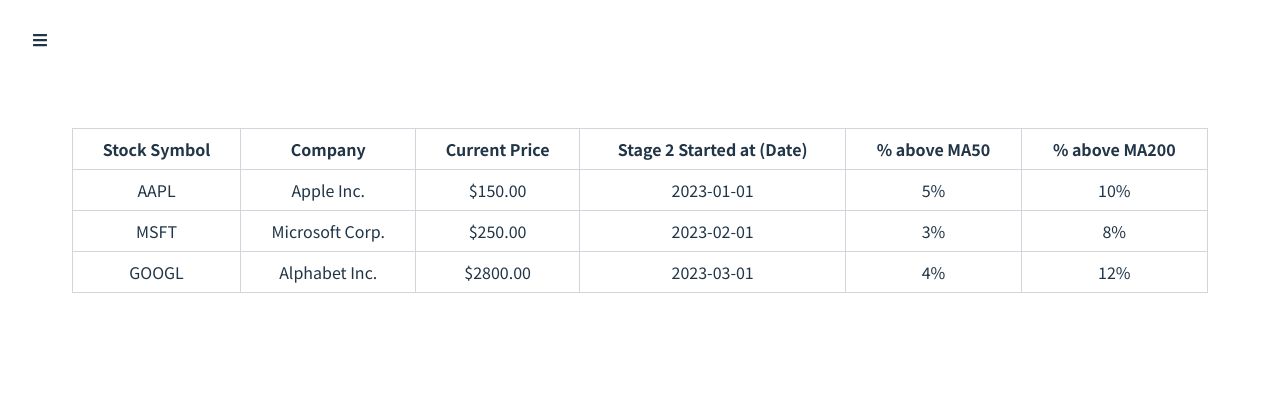
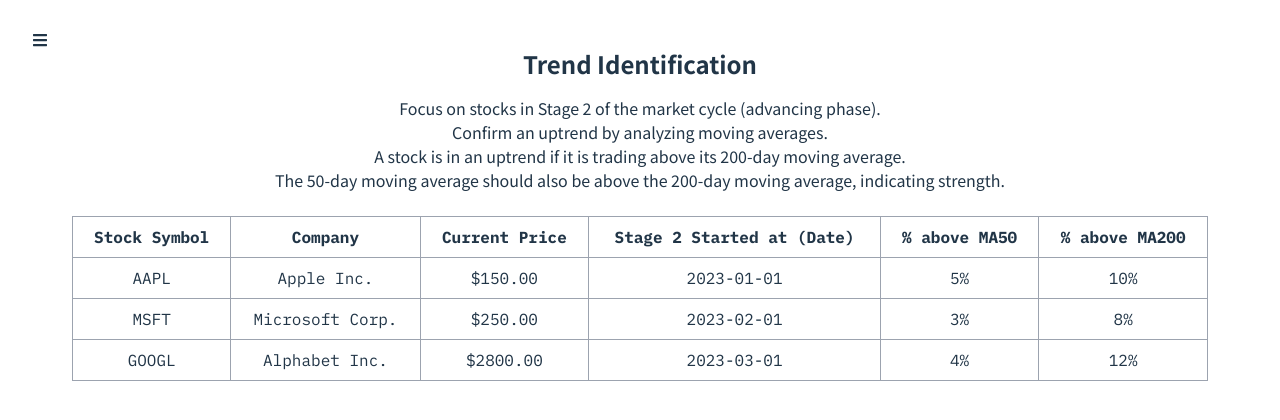
Before and after one commit to varepsilon123/IBKR-Dashboard, a React (Vite) app: page /trend in a window 1280 px wide. Shown: the top 420 px of the page. Built offline with nearby package versions, Linux system fonts and the light colour scheme.

Commit message:
style: TrendIdentification style update

```diff
--- a/index.html
+++ b/index.html
@@ -6,7 +6,7 @@
     <meta name="viewport" content="width=device-width, initial-scale=1.0" />
     <link rel="preconnect" href="https://fonts.googleapis.com">
     <link rel="preconnect" href="https://fonts.gstatic.com" crossorigin>
-    <link href="https://fonts.googleapis.com/css2?family=Noto+Sans+JP:wght@100..900&display=swap" rel="stylesheet">
+    <link href="https://fonts.googleapis.com/css2?family=IBM+Plex+Mono:ital,wght@0,100;0,200;0,300;0,400;0,500;0,600;0,700;1,100;1,200;1,300;1,400;1,500;1,600;1,700&family=Noto+Sans+JP:wght@100..900&display=swap" rel="stylesheet">
     <title>IBKR Dashboard</title>
   </head>
   <body>
--- a/src/App.tsx
+++ b/src/App.tsx
@@ -16,7 +16,7 @@
     <Router>
       <div className="relative noto-sans-jp-regular">
         <Menu onToggle={handleMenuToggle} />
-        <div className={`transition-all duration-500 ${isMenuOpen ? 'ml-72' : 'ml-10'} mr-10 mt-20`}>
+        <div className={`transition-all duration-500 ${isMenuOpen ? 'ml-72' : 'ml-10'} mr-10`}>
           <Routes>
             <Route path="/" element={<Home />} />
             <Route path="/trend" element={<TrendIdentification />} />
--- a/src/components/TrendIdentification/TrendIdentification.tsx
+++ b/src/components/TrendIdentification/TrendIdentification.tsx
@@ -1,5 +1,4 @@
 import React, { useEffect, useState } from 'react';
-// import { checkAuthStatus } from '../../controllers/auth/auth.controller';
 
 interface TrendIdentificationProps {
   children?: React.ReactNode;
@@ -8,41 +7,48 @@
 const TrendIdentification: React.FC<TrendIdentificationProps> = ({ children }) => {
   return (
     <div>
-        <table className="min-w-full border-collapse border border-gray-200">
-            <thead>
+        <h2 className="text-2xl font-bold mb-4">Trend Identification</h2>
+        <p className="mb-6">
+          Focus on stocks in Stage 2 of the market cycle (advancing phase).<br />
+          Confirm an uptrend by analyzing moving averages.<br />
+          A stock is in an uptrend if it is trading above its 200-day moving average.<br />
+          The 50-day moving average should also be above the 200-day moving average, indicating strength.
+        </p>
+        <table className="min-w-full">
+            <thead className="ibm-plex-mono-bold">
                 <tr>
-                    <th className="border border-gray-300 px-4 py-2">Stock Symbol</th>
-                    <th className="border border-gray-300 px-4 py-2">Company</th>
-                    <th className="border border-gray-300 px-4 py-2">Current Price</th>
-                    <th className="border border-gray-300 px-4 py-2">Stage 2 Started at (Date)</th>
-                    <th className="border border-gray-300 px-4 py-2">% above MA50</th>
-                    <th className="border border-gray-300 px-4 py-2">% above MA200</th>
+                    <th className="border border-gray-400 px-4 py-2">Stock Symbol</th>
+                    <th className="border border-gray-400 px-4 py-2">Company</th>
+                    <th className="border border-gray-400 px-4 py-2">Current Price</th>
+                    <th className="border border-gray-400 px-4 py-2">Stage 2 Started at (Date)</th>
+                    <th className="border border-gray-400 px-4 py-2">% above MA50</th>
+                    <th className="border border-gray-400 px-4 py-2">% above MA200</th>
                 </tr>
             </thead>
-            <tbody>
+            <tbody className="ibm-plex-mono-regular">
                 <tr>
-                    <td className="border border-gray-300 px-4 py-2">AAPL</td>
-                    <td className="border border-gray-300 px-4 py-2">Apple Inc.</td>
-                    <td className="border border-gray-300 px-4 py-2">$150.00</td>
-                    <td className="border border-gray-300 px-4 py-2">2023-01-01</td>
-                    <td className="border border-gray-300 px-4 py-2">5%</td>
-                    <td className="border border-gray-300 px-4 py-2">10%</td>
+                    <td className="border border-gray-400 px-4 py-2">AAPL</td>
+                    <td className="border border-gray-400 px-4 py-2">Apple Inc.</td>
+                    <td className="border border-gray-400 px-4 py-2">$150.00</td>
+                    <td className="border border-gray-400 px-4 py-2">2023-01-01</td>
+                    <td className="border border-gray-400 px-4 py-2">5%</td>
+                    <td className="border border-gray-400 px-4 py-2">10%</td>
                 </tr>
                 <tr>
-                    <td className="border border-gray-300 px-4 py-2">MSFT</td>
-                    <td className="border border-gray-300 px-4 py-2">Microsoft Corp.</td>
-                    <td className="border border-gray-300 px-4 py-2">$250.00</td>
-                    <td className="border border-gray-300 px-4 py-2">2023-02-01</td>
-                    <td className="border border-gray-300 px-4 py-2">3%</td>
-                    <td className="border border-gray-300 px-4 py-2">8%</td>
+                    <td className="border border-gray-400 px-4 py-2">MSFT</td>
+                    <td className="border border-gray-400 px-4 py-2">Microsoft Corp.</td>
+                    <td className="border border-gray-400 px-4 py-2">$250.00</td>
+                    <td className="border border-gray-400 px-4 py-2">2023-02-01</td>
+                    <td className="border border-gray-400 px-4 py-2">3%</td>
+                    <td className="border border-gray-400 px-4 py-2">8%</td>
                 </tr>
                 <tr>
-                    <td className="border border-gray-300 px-4 py-2">GOOGL</td>
-                    <td className="border border-gray-300 px-4 py-2">Alphabet Inc.</td>
-                    <td className="border border-gray-300 px-4 py-2">$2800.00</td>
-                    <td className="border border-gray-300 px-4 py-2">2023-03-01</td>
-                    <td className="border border-gray-300 px-4 py-2">4%</td>
-                    <td className="border border-gray-300 px-4 py-2">12%</td>
+                    <td className="border border-gray-400 px-4 py-2">GOOGL</td>
+                    <td className="border border-gray-400 px-4 py-2">Alphabet Inc.</td>
+                    <td className="border border-gray-400 px-4 py-2">$2800.00</td>
+                    <td className="border border-gray-400 px-4 py-2">2023-03-01</td>
+                    <td className="border border-gray-400 px-4 py-2">4%</td>
+                    <td className="border border-gray-400 px-4 py-2">12%</td>
                 </tr>
             </tbody>
         </table>
--- a/src/index.css
+++ b/src/index.css
@@ -79,3 +79,87 @@
   font-weight: 400;
   font-style: normal;
 }
+
+.ibm-plex-mono-thin {
+  font-family: "IBM Plex Mono", serif;
+  font-weight: 100;
+  font-style: normal;
+}
+
+.ibm-plex-mono-extralight {
+  font-family: "IBM Plex Mono", serif;
+  font-weight: 200;
+  font-style: normal;
+}
+
+.ibm-plex-mono-light {
+  font-family: "IBM Plex Mono", serif;
+  font-weight: 300;
+  font-style: normal;
+}
+
+.ibm-plex-mono-regular {
+  font-family: "IBM Plex Mono", serif;
+  font-weight: 400;
+  font-style: normal;
+}
+
+.ibm-plex-mono-medium {
+  font-family: "IBM Plex Mono", serif;
+  font-weight: 500;
+  font-style: normal;
+}
+
+.ibm-plex-mono-semibold {
+  font-family: "IBM Plex Mono", serif;
+  font-weight: 600;
+  font-style: normal;
+}
+
+.ibm-plex-mono-bold {
+  font-family: "IBM Plex Mono", serif;
+  font-weight: 700;
+  font-style: normal;
+}
+
+.ibm-plex-mono-thin-italic {
+  font-family: "IBM Plex Mono", serif;
+  font-weight: 100;
+  font-style: italic;
+}
+
+.ibm-plex-mono-extralight-italic {
+  font-family: "IBM Plex Mono", serif;
+  font-weight: 200;
+  font-style: italic;
+}
+
+.ibm-plex-mono-light-italic {
+  font-family: "IBM Plex Mono", serif;
+  font-weight: 300;
+  font-style: italic;
+}
+
+.ibm-plex-mono-regular-italic {
+  font-family: "IBM Plex Mono", serif;
+  font-weight: 400;
+  font-style: italic;
+}
+
+.ibm-plex-mono-medium-italic {
+  font-family: "IBM Plex Mono", serif;
+  font-weight: 500;
+  font-style: italic;
+}
+
+.ibm-plex-mono-semibold-italic {
+  font-family: "IBM Plex Mono", serif;
+  font-weight: 600;
+  font-style: italic;
+}
+
+.ibm-plex-mono-bold-italic {
+  font-family: "IBM Plex Mono", serif;
+  font-weight: 700;
+  font-style: italic;
+}
```
